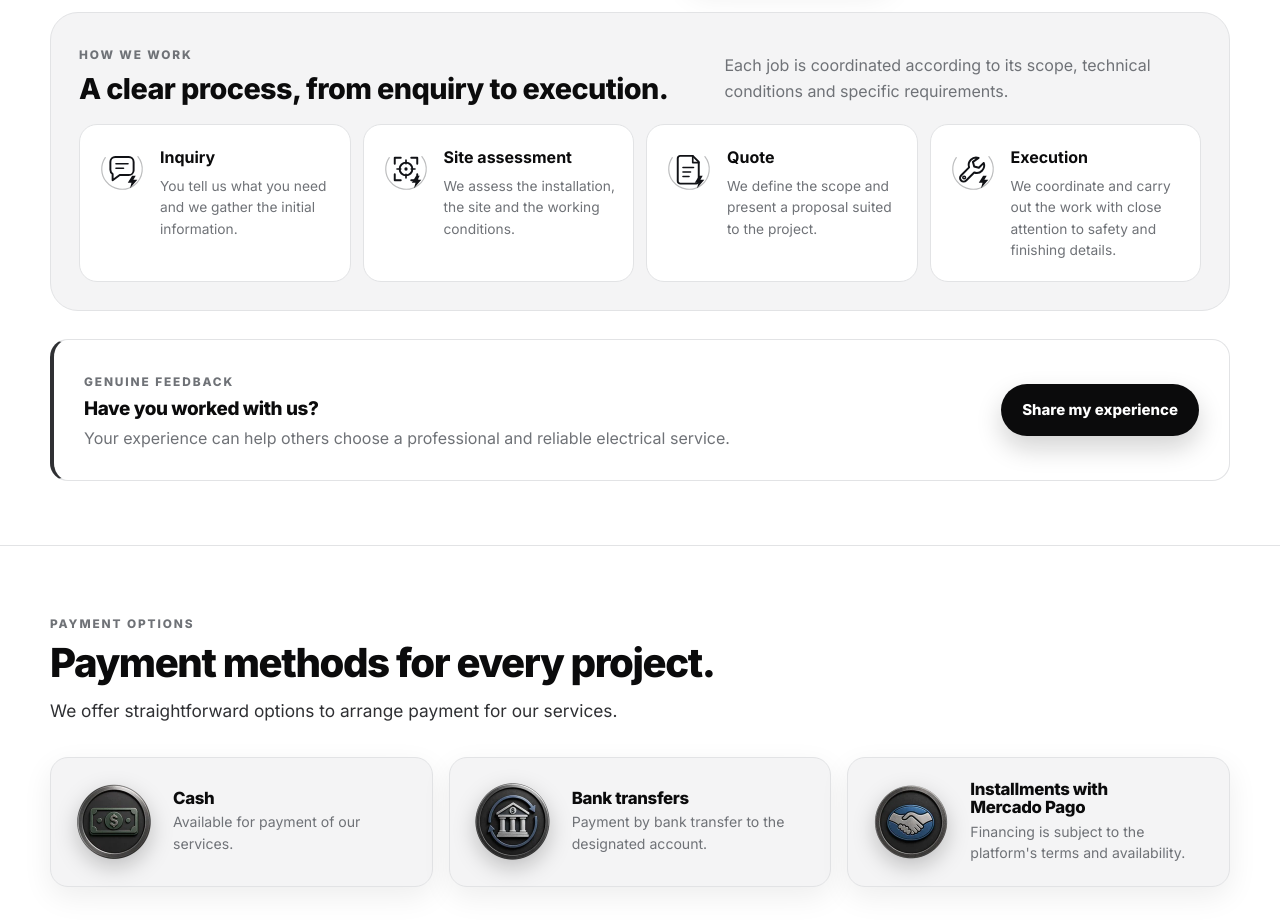
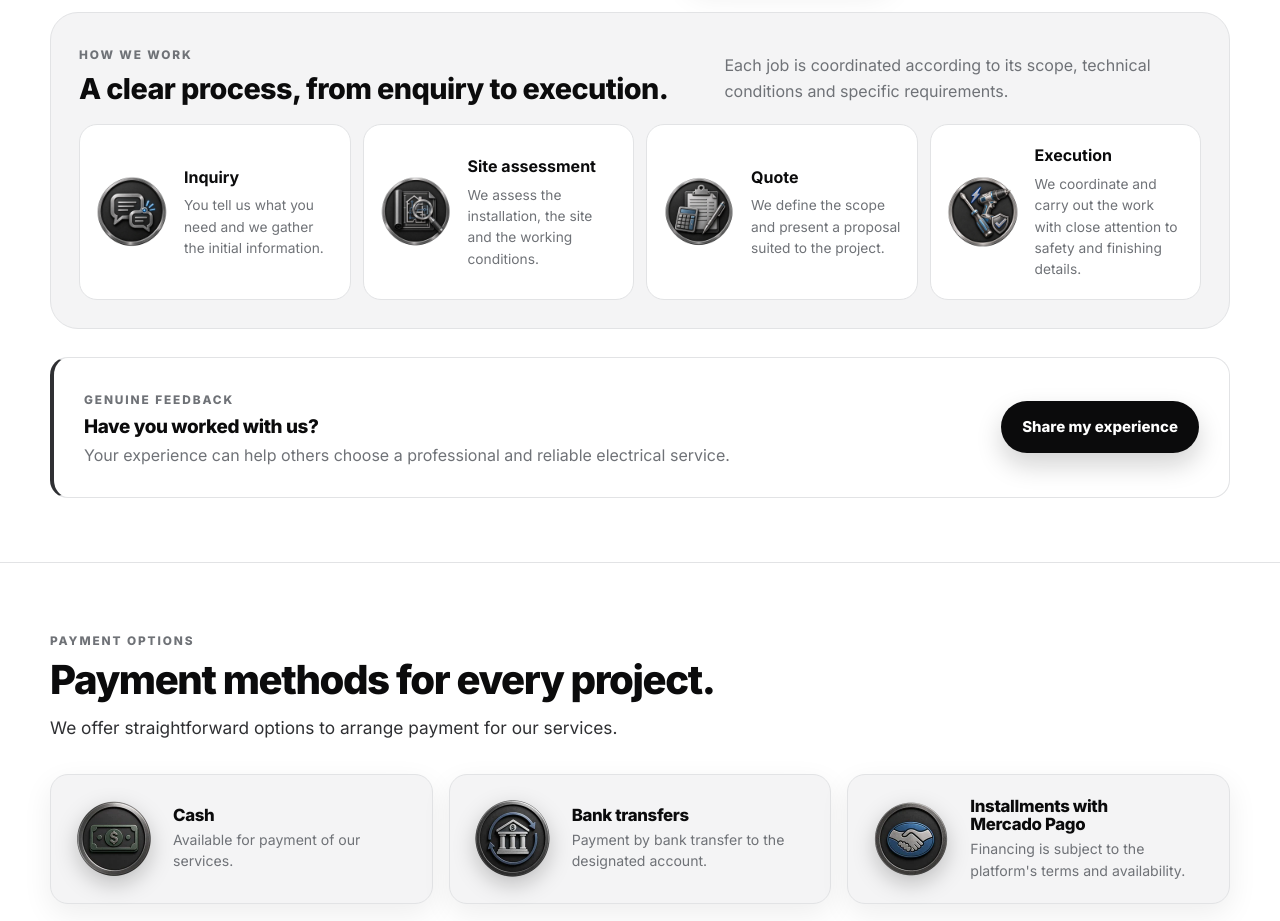
Before and after one commit to adonaielectrical2026/adonaielectrical2026.github.io, a plain HTML site: page en/index.html in a window 1280 px wide. Shown: the part 4360-5281 px from the top of the page. Drawn offline with Linux system fonts and the light colour scheme.

Commit message:
Actualizar botones del proceso de trabajo

```diff
--- a/build-services.js
+++ b/build-services.js
@@ -242,7 +242,7 @@ ${service.evidence.note ? `        <p class="service-page-evidence__note">${esc(
     </section>
 ${evidence}
     <section class="section section--soft service-page-process">
-      <div class="container"><p class="eyebrow">Cómo trabajamos</p><h2>Consulta, relevamiento, presupuesto y ejecución.</h2><ol class="process-list"><li><span class="process-mark" aria-hidden="true"><img src="/proceso-consulta.svg" alt="" width="48" height="48"></span><div><h3>Consulta</h3><p>Recibimos la información inicial.</p></div></li><li><span class="process-mark" aria-hidden="true"><img src="/proceso-relevamiento.svg" alt="" width="48" height="48"></span><div><h3>Relevamiento</h3><p>Evaluamos el lugar y la instalación.</p></div></li><li><span class="process-mark" aria-hidden="true"><img src="/proceso-presupuesto.svg" alt="" width="48" height="48"></span><div><h3>Presupuesto</h3><p>Definimos el alcance y la propuesta.</p></div></li><li><span class="process-mark" aria-hidden="true"><img src="/proceso-ejecucion.svg" alt="" width="48" height="48"></span><div><h3>Ejecución</h3><p>Coordinamos y realizamos el trabajo.</p></div></li></ol></div>
+      <div class="container"><p class="eyebrow">Cómo trabajamos</p><h2>Consulta, relevamiento, presupuesto y ejecución.</h2><ol class="process-list"><li><span class="process-mark" aria-hidden="true"><img src="/proceso-consulta.webp" alt="" width="72" height="72" loading="lazy" decoding="async"></span><div><h3>Consulta</h3><p>Recibimos la información inicial.</p></div></li><li><span class="process-mark" aria-hidden="true"><img src="/proceso-relevamiento.webp" alt="" width="72" height="72" loading="lazy" decoding="async"></span><div><h3>Relevamiento</h3><p>Evaluamos el lugar y la instalación.</p></div></li><li><span class="process-mark" aria-hidden="true"><img src="/proceso-presupuesto.webp" alt="" width="72" height="72" loading="lazy" decoding="async"></span><div><h3>Presupuesto</h3><p>Definimos el alcance y la propuesta.</p></div></li><li><span class="process-mark" aria-hidden="true"><img src="/proceso-ejecucion.webp" alt="" width="72" height="72" loading="lazy" decoding="async"></span><div><h3>Ejecución</h3><p>Coordinamos y realizamos el trabajo.</p></div></li></ol></div>
     </section>
     <section class="section"><div class="container"><p class="eyebrow">Otros servicios</p><h2>También podemos ayudarte con</h2><div class="service-page-related">${related.map(item => `<a href="/servicios/${item.slug}/"><strong>${esc(item.short)}</strong><span>${esc(item.description)}</span></a>`).join('')}</div></div></section>
     <section class="service-page-cta"><div class="container"><div><p class="eyebrow">Hablemos</p><h2>Cuéntanos qué necesitas.</h2><p>Evaluaremos tu consulta para coordinar los próximos pasos.</p></div><a class="btn" href="/#contacto">Solicitar cotización</a></div></section>
--- a/en/index.html
+++ b/en/index.html
@@ -582,10 +582,10 @@
           </div>
 
           <ol class="process-list">
-            <li><span class="process-mark" aria-hidden="true"><img src="/proceso-consulta.svg" alt="" width="48" height="48"></span><div><h4>Inquiry</h4><p>You tell us what you need and we gather the initial information.</p></div></li>
-            <li><span class="process-mark" aria-hidden="true"><img src="/proceso-relevamiento.svg" alt="" width="48" height="48"></span><div><h4>Site assessment</h4><p>We assess the installation, the site and the working conditions.</p></div></li>
-            <li><span class="process-mark" aria-hidden="true"><img src="/proceso-presupuesto.svg" alt="" width="48" height="48"></span><div><h4>Quote</h4><p>We define the scope and present a proposal suited to the project.</p></div></li>
-            <li><span class="process-mark" aria-hidden="true"><img src="/proceso-ejecucion.svg" alt="" width="48" height="48"></span><div><h4>Execution</h4><p>We coordinate and carry out the work with close attention to safety and finishing details.</p></div></li>
+            <li><span class="process-mark" aria-hidden="true"><img src="/proceso-consulta.webp" alt="" width="72" height="72" loading="lazy" decoding="async"></span><div><h4>Inquiry</h4><p>You tell us what you need and we gather the initial information.</p></div></li>
+            <li><span class="process-mark" aria-hidden="true"><img src="/proceso-relevamiento.webp" alt="" width="72" height="72" loading="lazy" decoding="async"></span><div><h4>Site assessment</h4><p>We assess the installation, the site and the working conditions.</p></div></li>
+            <li><span class="process-mark" aria-hidden="true"><img src="/proceso-presupuesto.webp" alt="" width="72" height="72" loading="lazy" decoding="async"></span><div><h4>Quote</h4><p>We define the scope and present a proposal suited to the project.</p></div></li>
+            <li><span class="process-mark" aria-hidden="true"><img src="/proceso-ejecucion.webp" alt="" width="72" height="72" loading="lazy" decoding="async"></span><div><h4>Execution</h4><p>We coordinate and carry out the work with close attention to safety and finishing details.</p></div></li>
           </ol>
         </div>
 
--- a/styles.css
+++ b/styles.css
@@ -1155,22 +1155,29 @@ html[data-theme="dark"] .work-card-link:focus-visible { outline-color: #ffffff;
 .process-list { display: grid; gap: 12px; margin: 0; padding: 0; list-style: none; }
 .process-list li {
   display: grid;
-  grid-template-columns: 48px minmax(0, 1fr);
-  align-items: start;
-  gap: 14px;
-  padding: 20px 18px;
+  grid-template-columns: 72px minmax(0, 1fr);
+  align-items: center;
+  gap: 16px;
+  min-height: 126px;
+  padding: 18px 16px;
   background: var(--white);
   border: 1px solid var(--line);
   border-radius: var(--radius-md);
 }
 .process-mark {
   display: grid;
-  width: 48px;
-  height: 48px;
+  width: 72px;
+  height: 72px;
   place-items: center;
 }
-.process-mark img { display: block; width: 48px; height: 48px; }
-html[data-theme="dark"] .process-mark img { filter: invert(1) brightness(1.08); }
+.process-mark img {
+  display: block;
+  width: 72px;
+  height: 72px;
+  object-fit: contain;
+  filter: none;
+}
+html[data-theme="dark"] .process-mark img { filter: none; }
 .process-list h4 { margin: 0 0 5px; color: var(--black); font-size: 1rem; }
 .process-list p { margin: 0; color: var(--steel); font-size: 0.86rem; line-height: 1.55; }
 
```
Also changed, not shown: index.html (+4 -4 lines), servicios/electricista-de-emergencia-en-salto/index.html (+1 -1 lines), servicios/iluminacion-de-emergencia-en-salto/index.html (+1 -1 lines), servicios/instalacion-camaras-seguridad-en-salto/index.html (+1 -1 lines), servicios/mantenimiento-electrico-en-salto/index.html (+1 -1 lines), servicios/proyectos-electricos-en-salto/index.html (+1 -1 lines), servicios/remodelaciones-electricas-en-salto/index.html (+1 -1 lines), servicios/tramites-ute-en-salto/index.html (+1 -1 lines), proceso-consulta.webp (added), proceso-ejecucion.webp (added), proceso-presupuesto.webp (added), proceso-relevamiento.webp (added).
